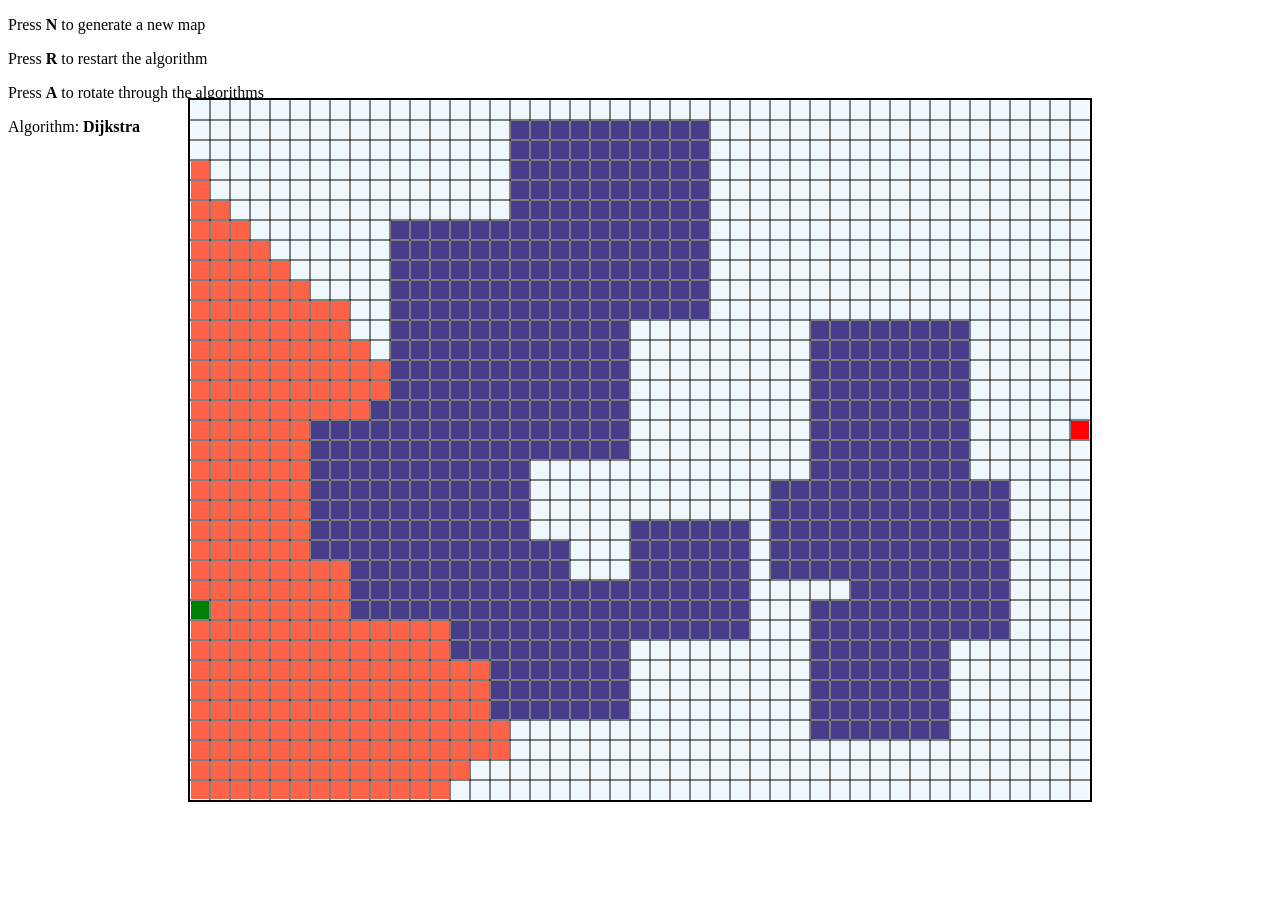
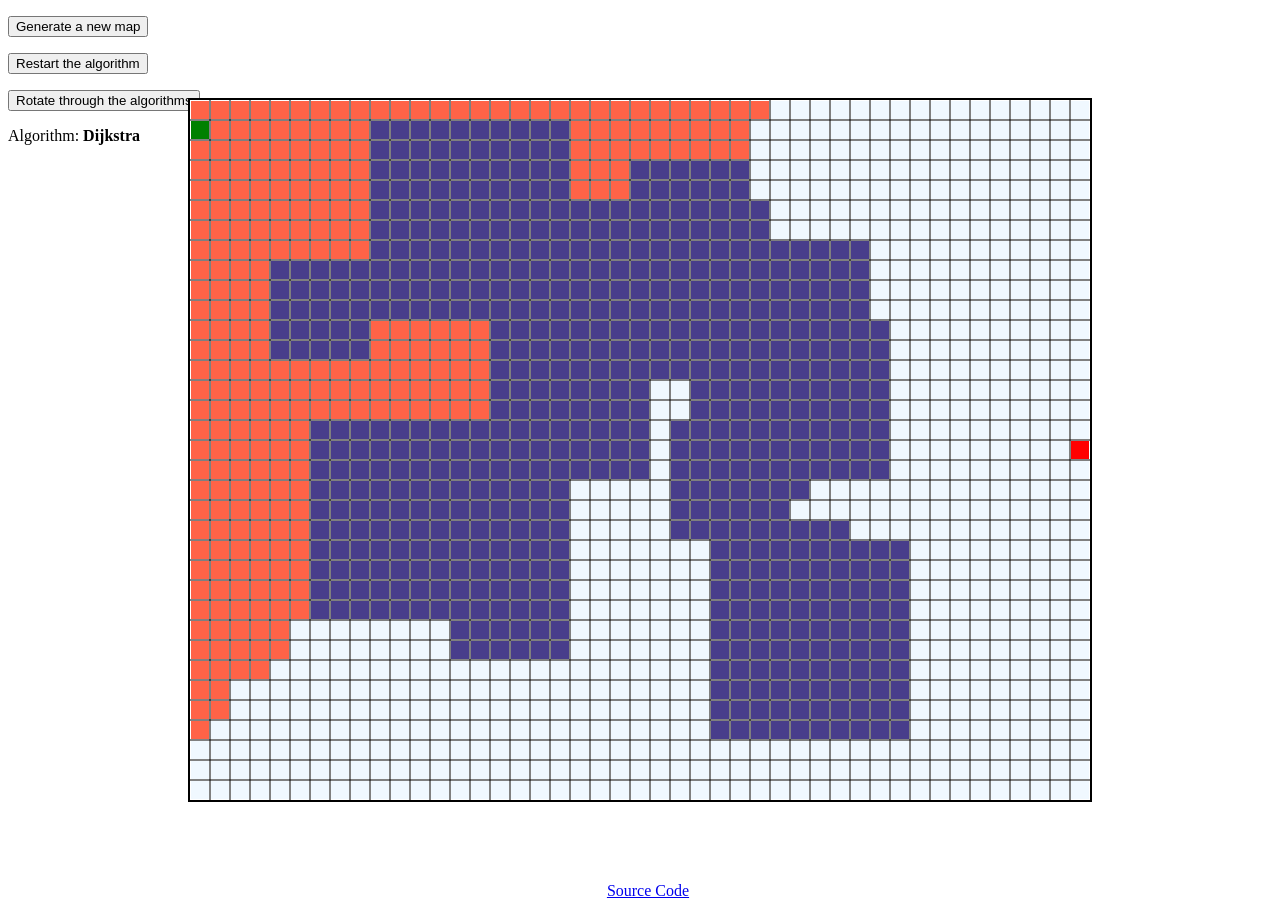
Before and after one commit to ghelouis/ghelouis.github.io, a Jekyll site: the page pathfinding/index.html, which Jekyll copies as it is, in a window 1280 px wide. Built offline with Jekyll 4.4.1, drawn with Linux system fonts in a browser that asks for light colours.

Commit message:
Update pathfinding page (UI improvements)

```diff
--- a/pathfinding/index.html
+++ b/pathfinding/index.html
@@ -4,16 +4,33 @@
     <meta charset="UTF-8">
     <title>Pathfinding Algorithms</title>
     <style>
-      canvas {padding: 0;margin:auto;display:block;position: absolute;top: 0;bottom: 0; left: 0; right: 0;border: 2px solid black;}
+      canvas {
+        padding: 0;
+        margin:auto;
+        display:block;
+        position: absolute;
+        top: 0;
+        bottom: 0;
+        left: 0;
+        right: 0;
+        border: 2px solid black;
+      }
+      a {
+        position: fixed;
+        bottom: 0;
+        text-align: center;
+        width: 100%;
+      }
     </style>
   </head>
   <body>
-    <p>Press <strong>N</strong> to generate a new map</p>
-    <p>Press <strong>R</strong> to restart the algorithm</p>
-    <p>Press <strong>A</strong> to rotate through the algorithms</p>
+    <p><button id="regen-map-button" title="Keyboard shortcut: N">Generate a new map</button></p>
+    <p><button id="restart-algo-button" title="Keyboard shortcut: R">Restart the algorithm</button></p>
+    <p><button id="rotate-algo-button" title="Keyboard shortcut: A">Rotate through the algorithms</button></p>
     <p>Algorithm: <strong><span id="algo">Dijkstra</span></strong></p>
     <canvas></canvas>
     <!-- Include Scala.js compiled code -->
     <script type="text/javascript" src="./main.js"></script>
+    <a href="https://github.com/ghelouis/scala-js-pathfinding">Source Code</a>
   </body>
 </html>
```
Also changed, not shown: pathfinding/main.js.
